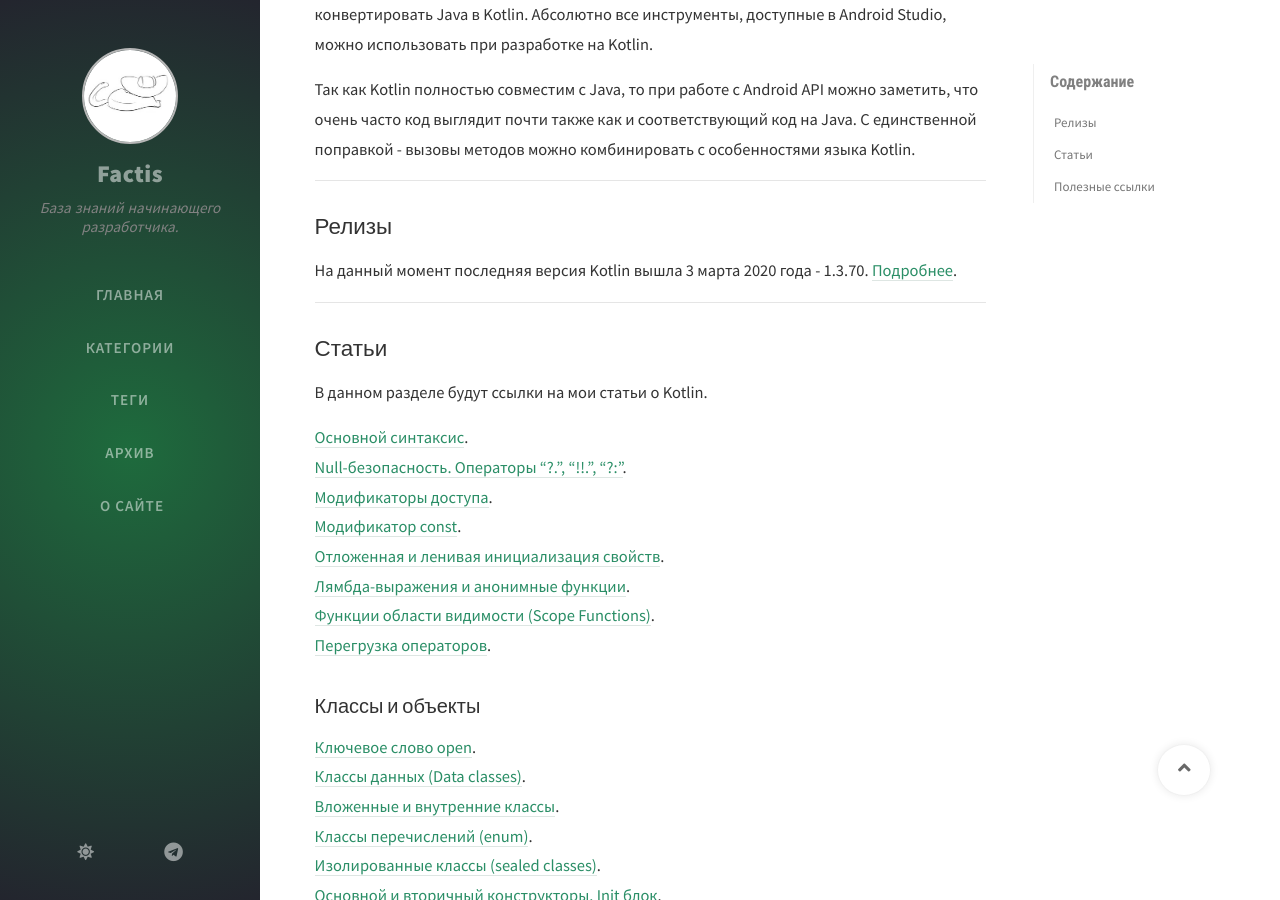
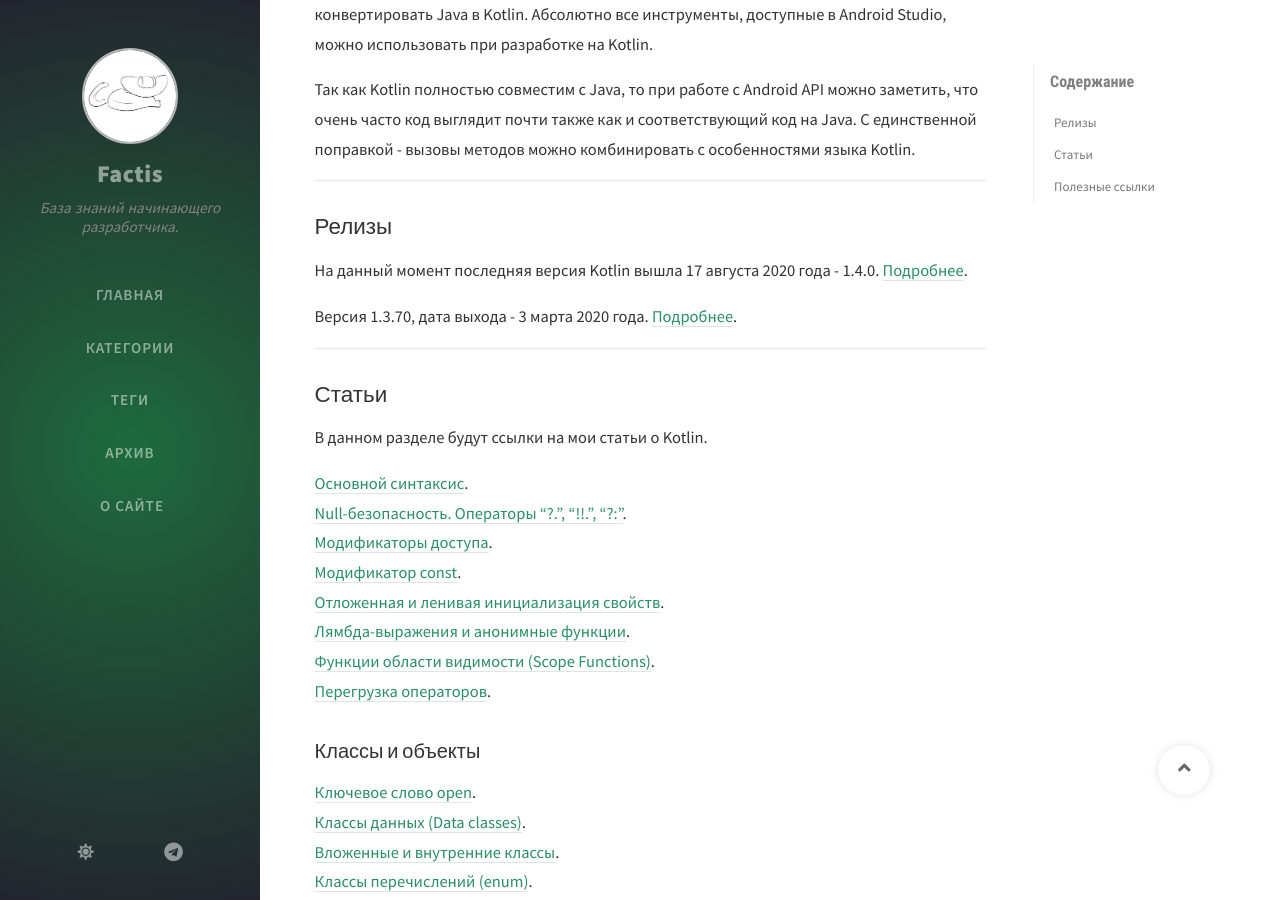
Before and after one commit to Bimlibik/bimlibik.github.io, a Jekyll site: the page built from _posts/kotlin/2020-06-02-kotlin-overview.md, in a window 1280 px wide and 900 px high, scrolled down 662 px. Built offline with Jekyll 4.4.1, drawn with Linux system fonts in a browser that asks for light colours; nearby versions of some CDN libraries; comment, search, counter and statistics services are not loaded.

Commit message:
Update: новая версия Kotlin.

```diff
--- a/_posts/kotlin/2020-06-02-kotlin-overview.md
+++ b/_posts/kotlin/2020-06-02-kotlin-overview.md
@@ -38,8 +38,9 @@ Studio, можно использовать при разработке на Kot
 
 ## Релизы
 
-На данный момент последняя версия Kotlin вышла 3 марта 2020 года - 1.3.70.
-[Подробнее](https://blog.jetbrains.com/kotlin/2020/03/kotlin-1-3-70-released/ "blog.jetbrains.com").
+На данный момент последняя версия Kotlin вышла 17 августа 2020 года - 1.4.0. [Подробнее](https://blog.jetbrains.com/ru/kotlin/2020/08/kotlin-1-4-released-with-a-focus-on-quality-and-performance/).
+
+Версия 1.3.70, дата выхода - 3 марта 2020 года. [Подробнее](https://blog.jetbrains.com/kotlin/2020/03/kotlin-1-3-70-released/ "blog.jetbrains.com").
 
 ***
 
```
